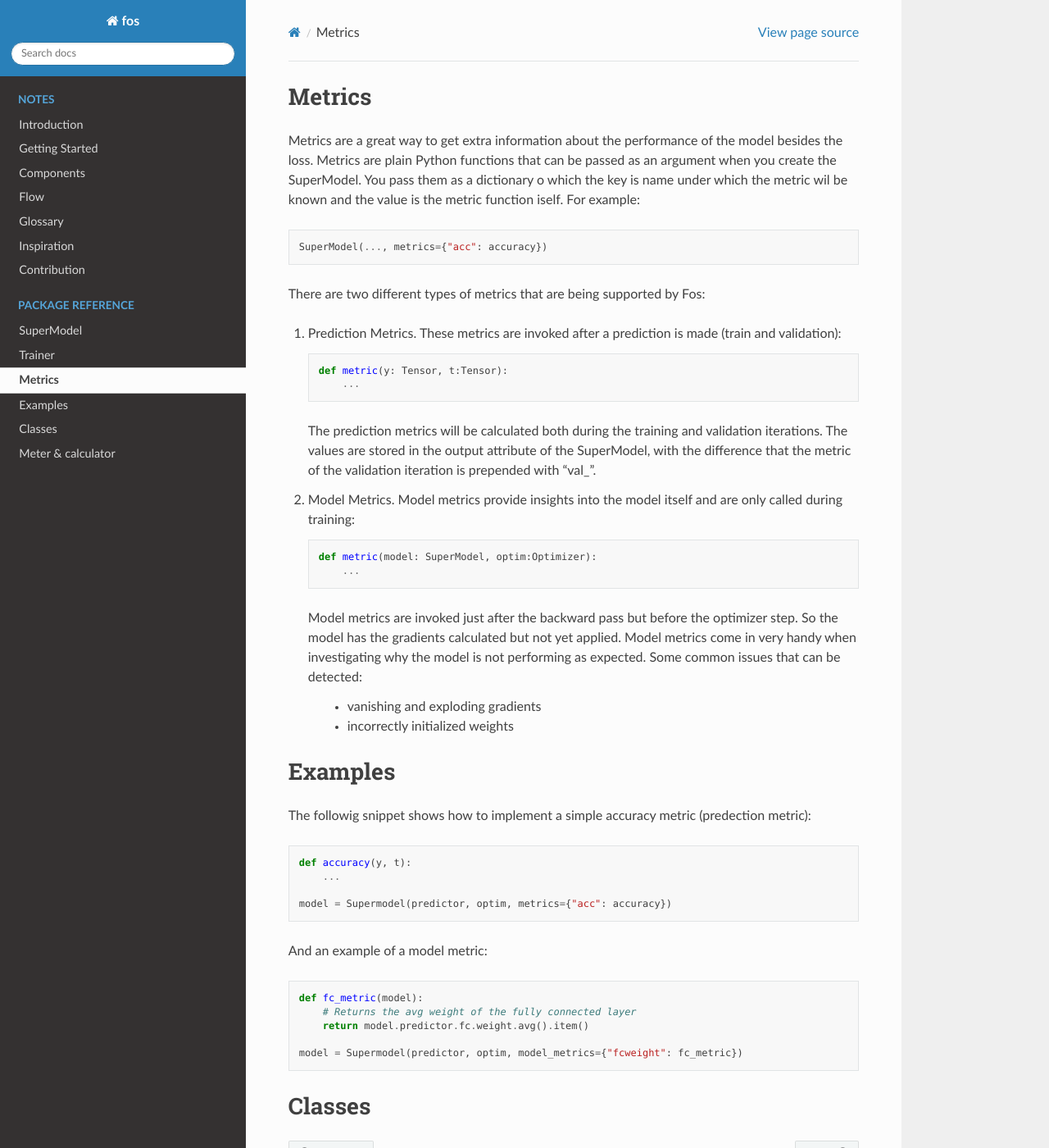
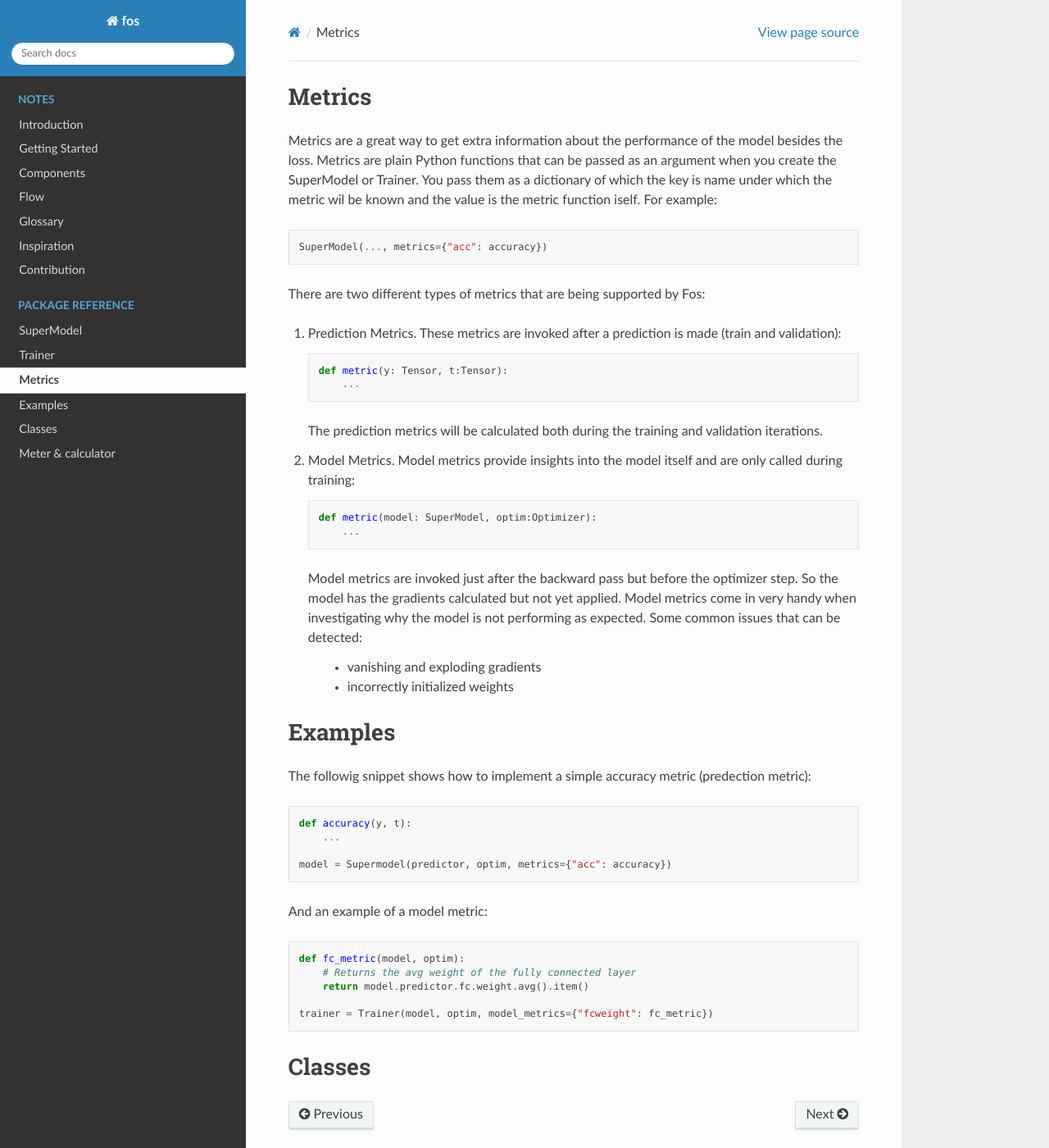
Before and after one commit to neurallayer/fos, a Sphinx documentation site: the page built from docs/source/metrics.rst, in a window 1280 px wide and 1400 px high. Shown: the whole window at 82% size. Built offline with Sphinx 7.4.7 and the Read the Docs theme 2.0.0, drawn with Linux system fonts in a browser that asks for light colours; pages that are not in the unit, such as notebooks, are missing from menus.

Commit message:
refactor metrics

```diff
--- a/docs/source/metrics.rst
+++ b/docs/source/metrics.rst
@@ -1,8 +1,8 @@
 Metrics
 =======
 Metrics are a great way to get extra information about the performance of the model besides the loss. Metrics are plain
-Python functions that can be passed as an argument when you create the SuperModel. You pass them as a dictionary o which
-the key is name under which the metric wil be known and the value is the metric function iself. For example::
+Python functions that can be passed as an argument when you create the SuperModel or Trainer. You pass them as a dictionary
+of which the key is name under which the metric wil be known and the value is the metric function iself. For example::
 
     SuperModel(..., metrics={"acc": accuracy})
 
@@ -14,7 +14,7 @@ There are two different types of metrics that are being supported by Fos:
         def metric(y: Tensor, t:Tensor):
             ...
 
-   The prediction metrics will be calculated both during the training and validation iterations. The values are stored in the output attribute of the SuperModel, with the difference that the metric of the validation iteration is prepended with "val\_".
+   The prediction metrics will be calculated both during the training and validation iterations.
 
 2. Model Metrics. Model metrics provide insights into the model itself and are only called during training::
 
@@ -40,11 +40,11 @@ The followig snippet shows how to implement a simple accuracy metric (predection
 
 And an example of a model metric::
 
-    def fc_metric(model):
+    def fc_metric(model, optim):
         # Returns the avg weight of the fully connected layer
         return model.predictor.fc.weight.avg().item()
 
-    model = Supermodel(predictor, optim, model_metrics={"fcweight": fc_metric})
+    trainer = Trainer(model, optim, model_metrics={"fcweight": fc_metric})
 
 
 Classes
```
Also changed, not shown: docs/source/introduction.rst (+7 -8 lines), 7 other files.
